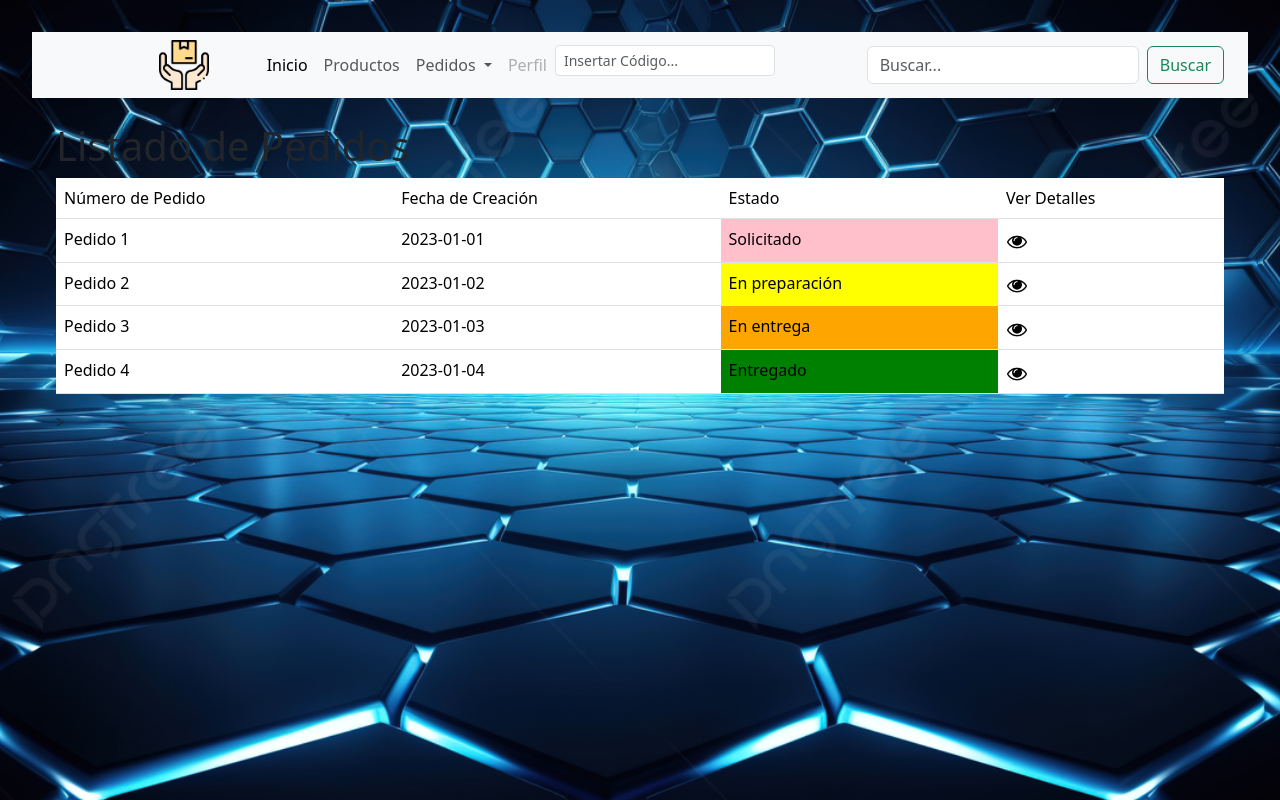
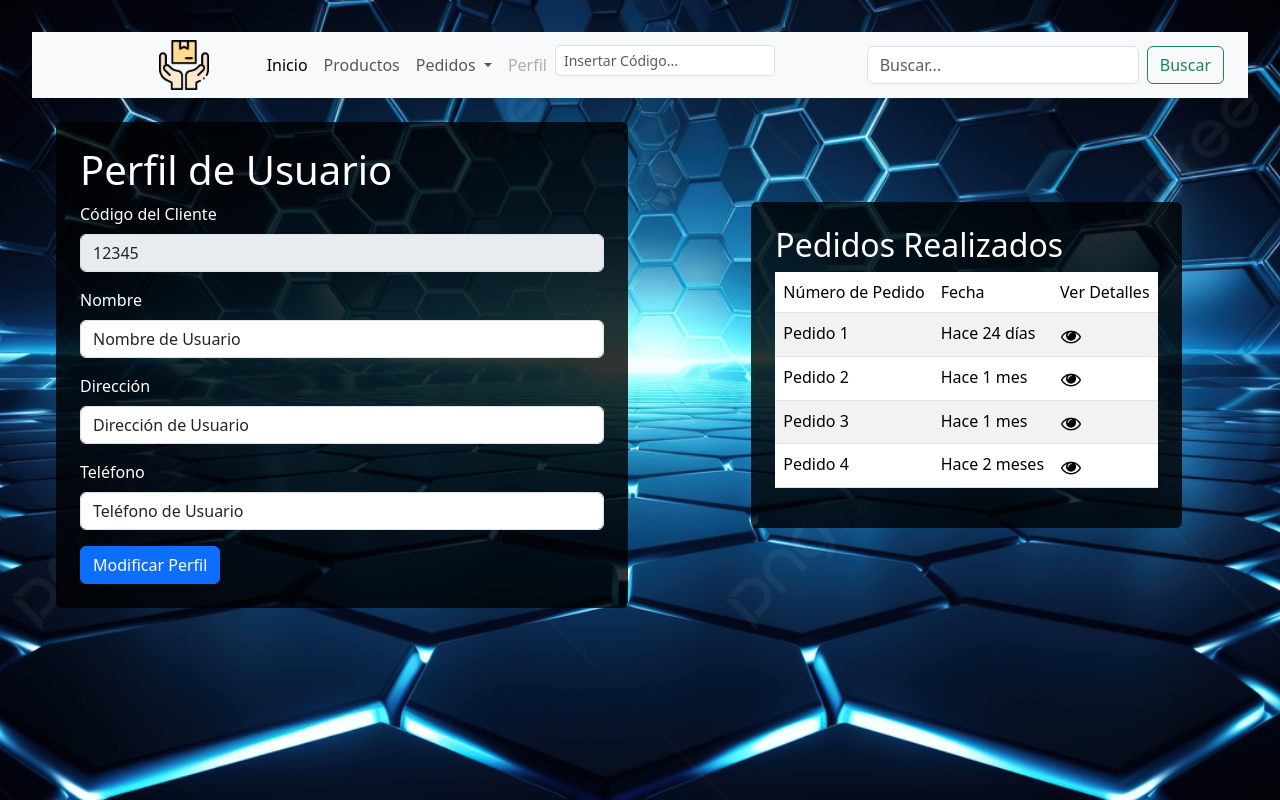
Before and after one commit to BeatrizMoran/Reto3_GestorPedidos, a Vue app: page /productos in a window 1280 px wide. Built offline with nearby package versions, Linux system fonts and the light colour scheme.

Commit message:
ander commit viernes

```diff
--- a/src/App.vue
+++ b/src/App.vue
@@ -5,6 +5,7 @@
 import BodyA from './components/body.vue'
 import Index from './components/index.vue'
 import Pedidos from './components/pedidos.vue'
+import Perfil from './components/perfil.vue'
 
 
 
@@ -16,14 +17,15 @@
       <NavBar class="col-12 col-lg-12"></NavBar>
     </div>
     <br>
-    <Pedidos class="col-12 col-lg-12"></Pedidos>
+    <!--<Pedidos class="col-12 col-lg-12"></Pedidos> -->
     <!--<Index class="col-12 col-lg-12"></Index> -->
-    <!--
-          <div class="row">
+    <Perfil></Perfil>
+    <!--          <div class="row">
       <AsideA class="col-5 col-md-4 col-lg-3"></AsideA>
       <BodyA class="col-7 col-md-8 col-lg-9"></BodyA>
     </div>
-         -->
+       -->
+
 
   </div>
 
--- a/src/components/body.vue
+++ b/src/components/body.vue
@@ -1,5 +1,5 @@
 <template>
-  <div class="container py-2 px-4">
+  <div class="container-fluid py-2 px-4">
     <div class="row">
       <div v-for="(productosCache, index) in visibleproductosCache" :key="productosCache.id" class="col-lg-4 col-md-6 col-sm-12 mb-3">
         <div class="card shadow lg-6  card-hover">
--- a/src/components/detallesPedido.vue
+++ b/src/components/detallesPedido.vue
@@ -8,7 +8,7 @@
                             <h5 class="modal-title">Detalles del Pedido</h5>
                         </div>
                         <div class="modal-body">
-                            <!-- Contenido de los detalles del pedido -->
+                            <!--detalles del pedido -->
                             <div v-if="pedido">
                                 <p><strong>Fecha de Creación:</strong> {{ pedido.fechaCreacion }}</p>
                                 <p><strong>Estado:</strong> {{ pedido.estado }}</p>
--- /dev/null
+++ b/src/components/perfil.vue
@@ -0,0 +1,169 @@
+<template>
+  <div class="container-fluid ">
+    <div class="row">
+      <div class="col-6">
+        <div class="perfil-container p-4 rounded">
+          <h1 class="text-white">Perfil de Usuario</h1>
+
+
+          <!-- Formulario para mostrar y modificar los datos del usuario -->
+          <form>
+            <div class="mb-3">
+              <label for="codigoCliente" class="form-label text-white ">Código del Cliente</label>
+              <input type="text" class="form-control" id="codigoCliente" :value="codigoCliente" disabled>
+            </div>
+            <div class="mb-3">
+              <label for="nombre" class="form-label text-white">Nombre</label>
+              <input type="text" class="form-control" id="nombre" :value="nombre" :readonly="!editMode">
+            </div>
+            <div class="mb-3">
+              <label for="direccion" class="form-label text-white">Dirección</label>
+              <input type="text" class="form-control" id="direccion" :value="direccion" :readonly="!editMode">
+            </div>
+            <div class="mb-3">
+              <label for="telefono" class="form-label text-white">Teléfono</label>
+              <input type="text" class="form-control" id="telefono" :value="telefono" :readonly="!editMode">
+            </div>
+            <button type="button" class="btn btn-primary text-white" @click="toggleEditMode">
+              {{ editMode ? 'Guardar cambios' : 'Modificar Perfil' }}
+            </button>
+            <button v-if="editMode" type="button" class="btn btn-secondary" @click="guardarCambios">Cancelar</button>
+          </form>
+        </div>
+      </div>
+
+      <!--huequecito-->
+        <div class="col-1"><br></div>
+
+
+        <div class="col-5 d-flex align-self-center">
+            <div class="perfil-container  p-4 rounded">
+                <h2 class="text-white">Pedidos Realizados</h2>
+                <table class="table table-grey table-striped table-hover">
+
+                    <thead>
+                        <tr>
+                            <th>Número de Pedido</th>
+                            <th>Fecha</th>
+                            <th>Ver Detalles</th>
+                        </tr>
+                    </thead>
+                    <tbody>
+                        <tr v-for="(pedido, index) in pedidos" :key="index">
+                            <td>{{ 'Pedido ' + (index + 1) }}</td>
+                            <td>{{ calcularFecha(pedido.fechaCreacion) }}</td>
+                            <td>
+                                <button class="btn btn-link p-0">
+                                    <img src="../assets/ver.png" alt="Ver detalles" class="img-fluid" style="max-width: 20px;">
+                                </button>
+                            </td>
+                        </tr>
+                    </tbody>
+                </table>
+            </div>
+        </div>
+      </div>
+    </div>
+  </template>
+
+  <script setup>
+  import { ref } from 'vue';
+
+  // Datos simulados del usuario
+  const codigoCliente = ref(12345);
+  const nombre = ref('Nombre de Usuario');
+  const direccion = ref('Dirección de Usuario');
+  const telefono = ref('Teléfono de Usuario');
+
+
+  const editMode = ref(false);
+
+  // cambiar entre el modo de edición y no edición
+  const toggleEditMode = () => {
+    editMode.value = !editMode.value;
+  };
+
+  // Funcion para guardar los cambios en el formulario
+  const guardarCambios = () => {
+
+  nombre.value = document.getElementById('nombre').value;
+  direccion.value = document.getElementById('direccion').value;
+  telefono.value = document.getElementById('telefono').value;
+  console.log(nombre,direccion,telefono);
+
+  // Cambiar editMode a falso para volver al modo de no edición
+  editMode.value = false;
+};
+
+// Funcion para calcular la diferencia de tiempo entre la fecha del pedido y la fecha actual
+const calcularFecha = (fechaPedido) => {
+    const fechaPedidoDate = new Date(fechaPedido);
+    const fechaActualDate = new Date();
+    const diff = fechaActualDate - fechaPedidoDate;
+    const segundos = Math.floor(diff / 1000);
+    const minutos = Math.floor(segundos / 60);
+    const horas = Math.floor(minutos / 60);
+    const dias = Math.floor(horas / 24);
+    const meses = Math.floor(dias / 30);
+    const años = Math.floor(meses / 12);
+
+    if (años > 0) {
+        return `Hace ${años} año${años > 1 ? 's' : ''}`;
+    } else if (meses > 0) {
+        return `Hace ${meses} mes${meses > 1 ? 'es' : ''}`;
+    } else if (dias > 0) {
+        return `Hace ${dias} día${dias > 1 ? 's' : ''}`;
+    } else {
+        return 'Hoy';
+    }
+};
+
+
+//esto lo borraremos
+const pedidos = ref([
+    {
+        fechaCreacion: '2024-01-01',
+        estado: 'Entregado',
+        productos: [
+            { nombre: 'Smartphone', formato: '64GB', cantidad: 1, precio: 499.99 },
+            { nombre: 'Auriculares', formato: 'Bluetooth', cantidad: 1, precio: 29.99 }
+        ]
+    },
+    {
+        fechaCreacion: '2023-12-15',
+        estado: 'En entrega',
+        productos: [
+            { nombre: 'Cámara', formato: 'Modelo 2023', cantidad: 1, precio: 299.99 }
+        ]
+    },
+    {
+        fechaCreacion: '2023-11-30',
+        estado: 'En preparación',
+        productos: [
+            { nombre: 'Libro', formato: 'Tapa blanda', cantidad: 3, precio: 8.99 },
+            { nombre: 'Lápices', formato: 'Paquete de 12', cantidad: 2, precio: 3.49 }
+        ]
+    },
+    {
+        fechaCreacion: '2023-11-15',
+        estado: 'Solicitado',
+        productos: [
+            { nombre: 'Camiseta', formato: 'Talla M', cantidad: 2, precio: 12.99 },
+            { nombre: 'Pantalones', formato: 'Talla L', cantidad: 1, precio: 24.99 },
+            { nombre: 'Zapatos', formato: 'Talla 42', cantidad: 1, precio: 39.99 }
+        ]
+    }
+]);
+  </script>
+
+
+
+  <style scoped>
+
+  .perfil-container
+  {
+    background-color: rgba(0, 0, 0, 0.8); /* Fondo transparente */
+  }
+
+
+  </style>
```
Also changed, not shown: src/components/nav.vue (+9 -0 lines).
